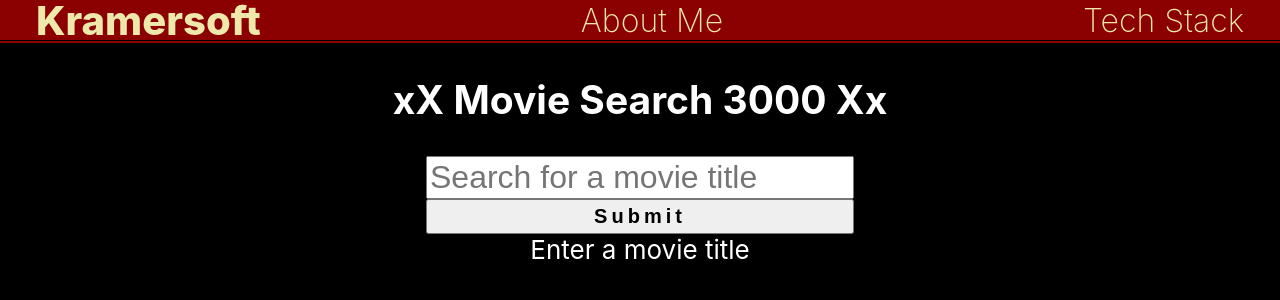
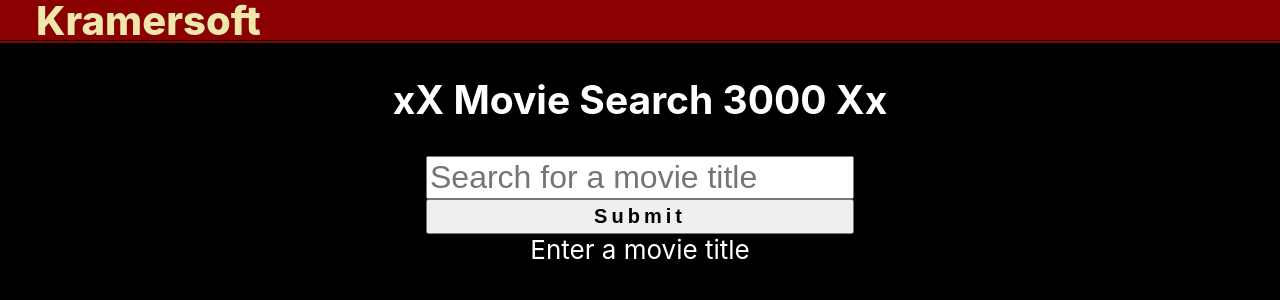
Before and after one commit to zckramer/movie-search-frontend, a React (Create React App) app: page / in a window 1280 px wide. Shown: the top 300 px of the page. Built offline with nearby package versions, Linux system fonts and the light colour scheme.

Commit message:
commented out console.logs

```diff
--- a/src/components/Header.jsx
+++ b/src/components/Header.jsx
@@ -4,8 +4,8 @@ const Header = (props) => {
     return (
         <header className="Header">
             <div className="Header__Logo">Kramersoft</div>
-            <div className="Header__Item">About Me</div>
-            <div className="Header__Item">Tech Stack</div>
+            {/* <div className="Header__Item">About Me</div>
+            <div className="Header__Item">Tech Stack</div> */}
         </header>
     )
 }
--- a/src/components/Main.jsx
+++ b/src/components/Main.jsx
@@ -39,10 +39,10 @@ const Main = () => {
     }
 
     async function handleCreateNewMovieInDB (body) {
-        console.log("create new movie in DB!")
+        // console.log("create new movie in DB!")
 
         await axios.post(insertRoute, body)
-        .then(console.log("pushed new data to DB: ", body))
+        // .then(console.log("pushed new data to DB: ", body))
     }
 
     async function handleSetVoteData (movieID) {
@@ -103,7 +103,7 @@ const Main = () => {
     }
 
     async function handleUpdateVote (vote) {
-        console.log("userVoteData before building body: ", userVoteData)
+        // console.log("userVoteData before building body: ", userVoteData)
         const body = {                              // Build the body...
                 "id": userVoteData["id"],
                 "title": userVoteData["title"],
@@ -112,7 +112,7 @@ const Main = () => {
                         "downvote": userVoteData["voteData"]["downvote"]
                 }
             }
-        console.log("here's the body: ", body)      // console.log it for confirmation
+        // console.log("here's the body: ", body)      // console.log it for confirmation
 
         // const idCheck = await axios.get(baseURL + 'db/' + searchDataFilm.id)    // check if current movie is in DB
         // if (idCheck.data.id !== userVoteData.id) {          // if current movie is not in DB..
@@ -123,7 +123,7 @@ const Main = () => {
             body["voteData"]["upvote"] = body["voteData"]["upvote"] + 1
             await axios.patch(baseURL + "db/patch/" + vote, body)
             setUserCanVote(false)
-            console.log("userVoteData.id = ", userVoteData.id)
+            // console.log("userVoteData.id = ", userVoteData.id)
             handleSetVoteData(userVoteData.id);
         } else if (vote === "downvote") {
             body["voteData"]["downvote"] = body["voteData"]["downvote"] + 1
@@ -131,7 +131,7 @@ const Main = () => {
             setUserCanVote(false)
             handleSetVoteData(userVoteData.id);
         } else {
-            console.log("vote update failed: 'upvote' or 'downvote' are only valid URL params after db/patch/")
+            // console.log("vote update failed: 'upvote' or 'downvote' are only valid URL params after db/patch/")
 
         }
 
```
